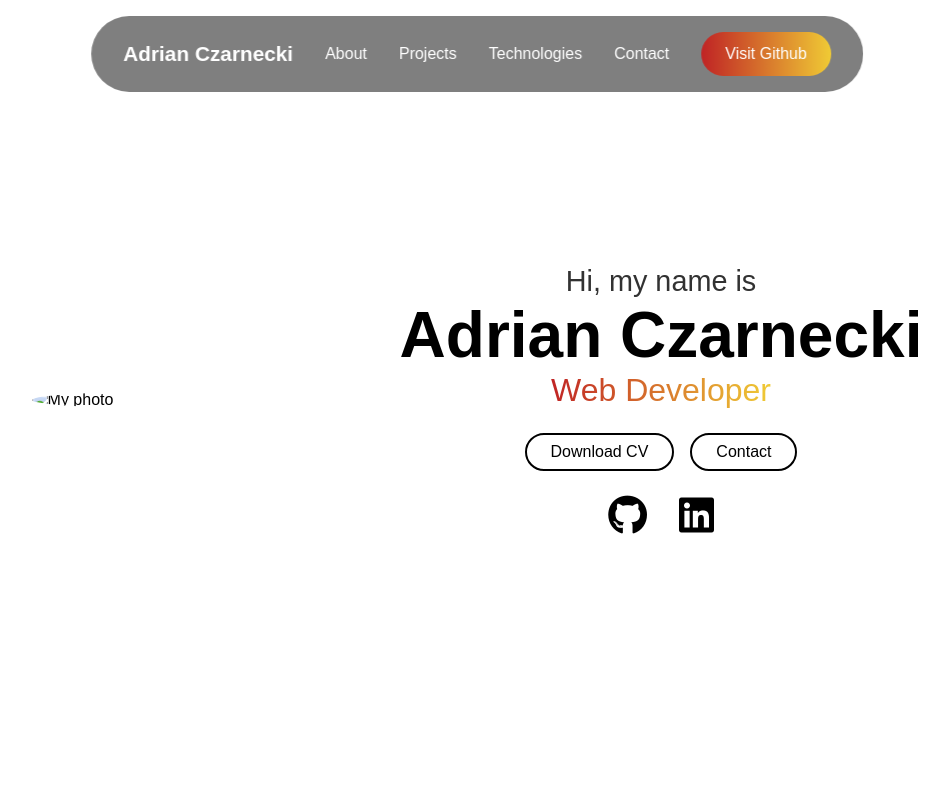
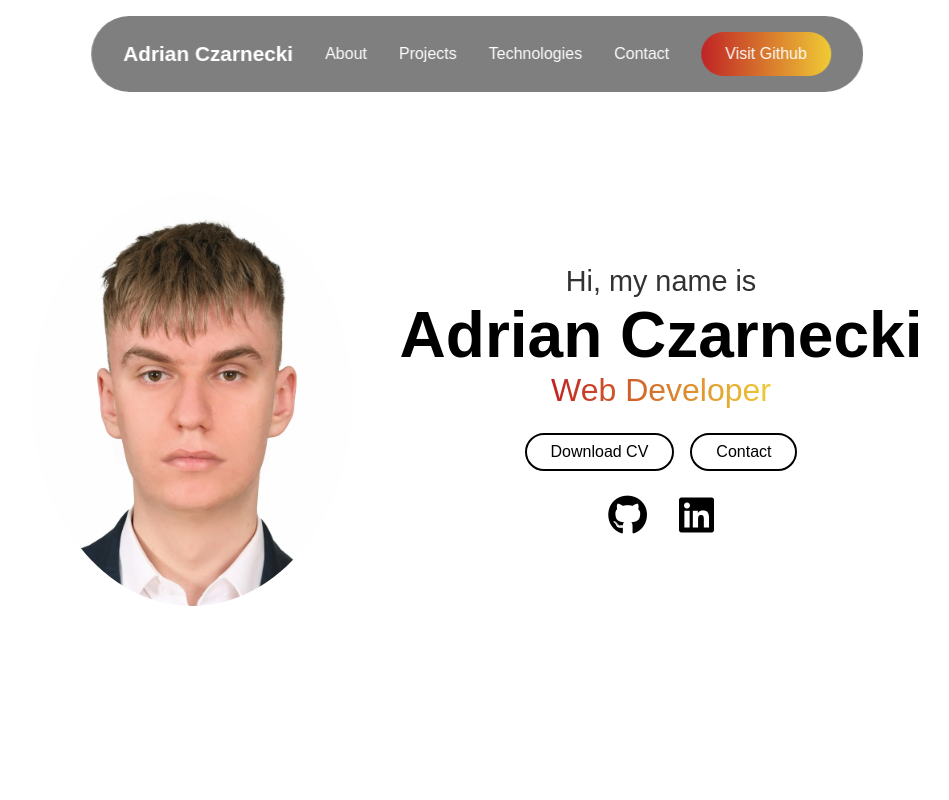
Before and after one commit to Finroden/portfolio-website, a website: page index.html in a window 1280 px wide. Shown: the top 800 px of the page, without its empty margins (163-1112 px from the left). Drawn offline with Linux system fonts and the light colour scheme.

```diff
--- a/index.html
+++ b/index.html
@@ -24,7 +24,7 @@
 </header>
 <section id="about" class="about">
     <div class="about-container">
-        <img src="image.jpg" alt="My photo"/>
+        <img src="image.webp" alt="My photo"/>
         <div class="info-box">
             <div class="text">
                 <h3>Hi, my name is</h3>
```
